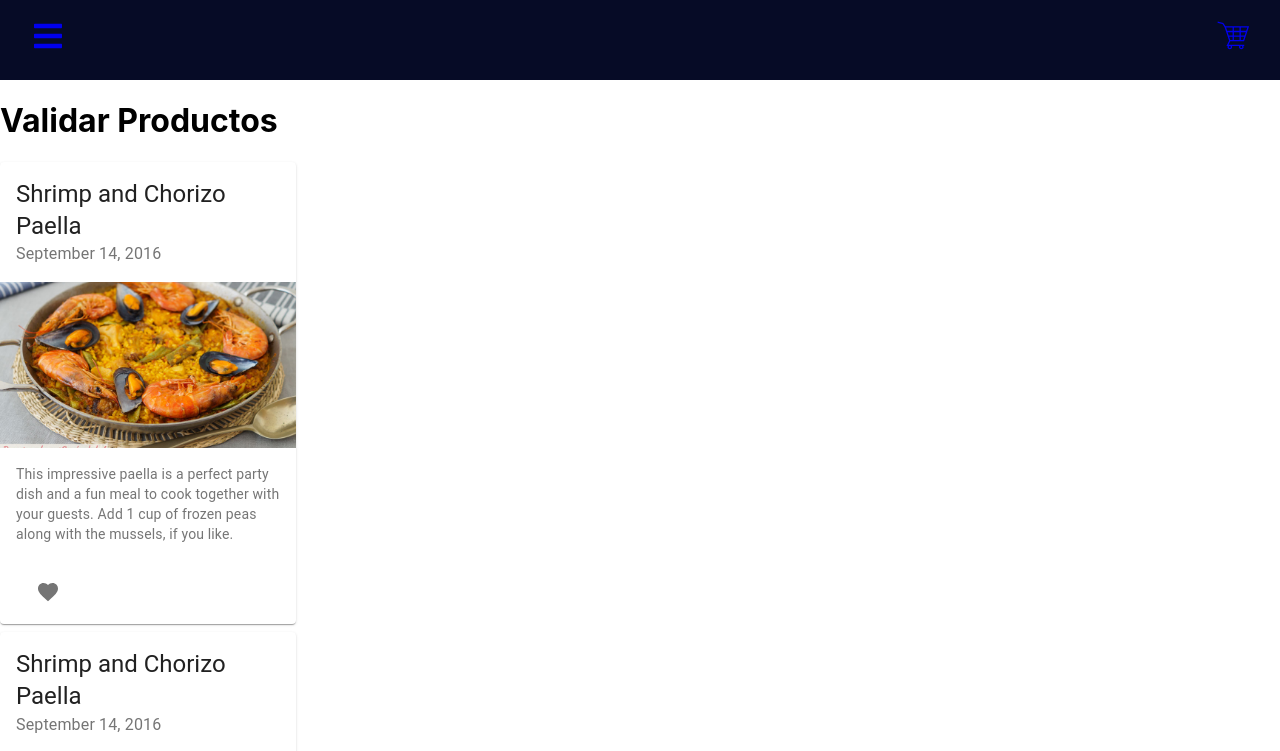
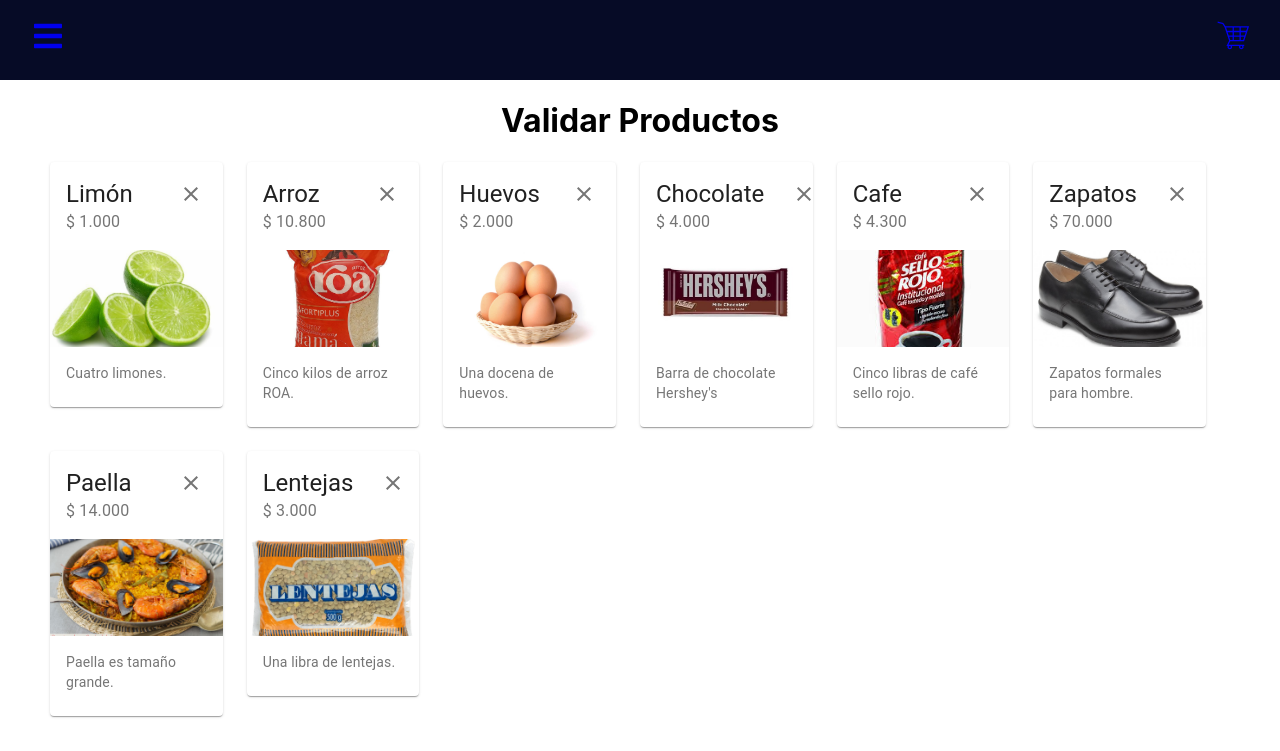
Before and after one commit to IETIM/Front-End, a React (Create React App) app: page /validateCart in a window 1280 px wide. Shown: the top 751 px of the page. Built offline with nearby package versions, Linux system fonts and the light colour scheme.

Commit message:
Validate Cart

```diff
--- a/src/component/validateCart/ValidateCart.js
+++ b/src/component/validateCart/ValidateCart.js
@@ -1,7 +1,6 @@
 import React from 'react';
 import AppBar from "../appbar/AppBar";
 import { makeStyles } from '@material-ui/core/styles';
-import Paper from '@material-ui/core/Paper';
 import Grid from '@material-ui/core/Grid';
 import Button from '@material-ui/core/Button';
 import Card from '@material-ui/core/Card';
@@ -12,7 +11,21 @@ import CardActions from '@material-ui/core/CardActions';
 import IconButton from '@material-ui/core/IconButton';
 import Typography from '@material-ui/core/Typography';
 import FavoriteIcon from '@material-ui/icons/Favorite';
+import arroz from './static/images/arroz.jpg';
+import chocolate from './static/images/chocolate.jpg';
+import huevos from './static/images/huevos.jpg';
+import lentejas from './static/images/lentejas.png';
+import limon from './static/images/limon.jpg';
 import paella from './static/images/paella.jpg';
+import zapatos from './static/images/zapatosHombre.jpg';
+import cafe from './static/images/cafe.jpg';
+import MoreVertIcon from '@material-ui/icons/MoreVert';
+import CloseIcon from '@material-ui/icons/Close';
+import Dialog from '@material-ui/core/Dialog';
+import DialogActions from '@material-ui/core/DialogActions';
+import DialogContent from '@material-ui/core/DialogContent';
+import DialogContentText from '@material-ui/core/DialogContentText';
+import DialogTitle from '@material-ui/core/DialogTitle';
 
 const useStylesAlt = makeStyles((theme) => ({
     root: {
@@ -35,38 +48,76 @@ const useStyles = makeStyles((theme) => ({
   }
 }));
 
+function AlertDialog(props) {
 
 
-function NestedGrid() {
+  return (
+    <div>
+      <Dialog
+        open={props.open}
+        onClose={props.handleClose}
+        aria-labelledby="alert-dialog-title"
+        aria-describedby="alert-dialog-description"
+      >
+        <DialogTitle id="alert-dialog-title">{"¿Eliminar producto?"}</DialogTitle>
+        <DialogContent>
+          <DialogContentText id="alert-dialog-description">
+            ¿Está seguro que desea eliminar el producto?
+            Este cambio no podrá ser anulado.
+          </DialogContentText>
+        </DialogContent>
+        <DialogActions>
+          <Button onClick={() => props.handleClose()} color="primary">
+            Cancelar
+          </Button>
+          <Button onClick={() => props.handleClose(), () => props.deleteProduct(props.id)} color="secondary" autoFocus>
+            Eliminar
+          </Button>
+        </DialogActions>
+      </Dialog>
+    </div>
+  );
+}
+
+function NestedGrid(props) {
     const classes2 = useStylesAlt();
 
-    function RecipeReviewCard() {
+    function RecipeReviewCard(props) {
       const classes = useStyles();
+      const [open, setOpen] = React.useState(false);
+      const handleClickOpen = () => {
+        setOpen(true);
+      };
 
+      const handleClose = () => {
+        setOpen(false);
+      };
+      return (
 
-      return (
-        <Grid item xs={3}>
+        <Grid item xs={2}>
         <Card className={classes.root}>
           <CardHeader
-            title="Shrimp and Chorizo Paella"
-            subheader="September 14, 2016"
+            action={
+              <IconButton aria-label="settings">
+                <CloseIcon onClick = {handleClickOpen}/>
+              </IconButton>
+
+            }
+            title= {props.name}
+            subheader= {"$ " + props.price}
           />
+          <AlertDialog open ={open} handleClickOpen = {handleClickOpen} handleClose = {handleClose}
+            deleteProduct = {props.deleteProduct} id = {props.id}/>
           <CardMedia
             className={classes.media}
-            image={paella}
+            image={props.ruta}
             title="Paella dish"
           />
           <CardContent>
             <Typography variant="body2" color="textSecondary" component="p">
-              This impressive paella is a perfect party dish and a fun meal to cook together with your
-              guests. Add 1 cup of frozen peas along with the mussels, if you like.
+              {props.description}
             </Typography>
           </CardContent>
-          <CardActions disableSpacing>
-            <IconButton aria-label="add to favorites">
-              <FavoriteIcon />
-            </IconButton>
-          </CardActions>
         </Card>
         </Grid>
       );
@@ -75,12 +126,18 @@ function NestedGrid() {
 
     return (
       <div className={classes2.root}>
-        <Grid container spacing={1}>
+        <Grid container spacing={0}>
           <Grid container item xs={12} spacing={3}>
-            <RecipeReviewCard/>
-          </Grid>
-          <Grid container item xs={12} spacing={3}>
-            <RecipeReviewCard/>
+            {props.items.map((item, index) =>
+              <RecipeReviewCard
+                    id = {item.id}
+                    key = {item.name + "_" + index}
+                    name = {item.name}
+                    price = {item.price}
+                    description = {item.description}
+                    ruta = {item.ruta}
+                    deleteProduct = {props.deleteProduct}/>
+            )}
           </Grid>
         </Grid>
       </div>
@@ -91,16 +148,25 @@ export default class ValidateCart extends React.Component {
 
     constructor(props) {
         super(props);
-        this.state = {productsCart: [{name:"Limón",price:"2.000",description:"_"},
-                                    {name:"Pasta",price:"2.000",description:"_"},
-                                    {name:"Arroz",price:"2.000",description:"_"},
-                                    {name:"Salchicha",price:"2.000",description:"_"},
-                                    {name:"Platano",price:"2.000",description:"_"},
-                                    {name:"Papa",price:"2.000",description:"_"},
-                                    {name:"Huevos",price:"2.000",description:"_"},
-                                    {name:"Chicharron",price:"2.000",description:"_"},
-                                    {name:"Cafe",price:"2.000",description:"_"},
-                                    {name:"Lentejas",price:"2.000",description:"_"}]};
+        this.state = {productsCart: [{id: 1, name:"Limón",price:"1.000",description:"Cuatro limones.", ruta: limon},
+                                    {id: 2, name:"Arroz",price:"10.800",description:"Cinco kilos de arroz ROA.", ruta: arroz},
+                                    {id: 3, name:"Huevos",price:"2.000",description:"Una docena de huevos.", ruta: huevos},
+                                    {id: 4, name:"Chocolate",price:"4.000",description:"Barra de chocolate Hershey's", ruta: chocolate},
+                                    {id: 5, name:"Cafe",price:"4.300",description:"Cinco libras de café sello rojo.", ruta: cafe},
+                                    {id: 6, name:"Zapatos",price:"70.000",description:"Zapatos formales para hombre.", ruta: zapatos},
+                                    {id: 7, name:"Paella",price:"14.000",description:"Paella es tamaño grande.", ruta: paella},
+                                    {id: 8, name:"Lentejas",price:"3.000",description:"Una libra de lentejas. ", ruta: lentejas}]};
+
+        this.deleteProduct = this.deleteProduct.bind(this);
+    }
+
+    deleteProduct(id) {
+      var newList = []
+      for (var i = 0; i < this.state.productsCart.length; i++) {
+        var item = this.state.productsCart[i];
+        if (item.id !== id) newList.push(item);
+      }
+      this.setState({productsCart: newList})
     }
 
     render() {
@@ -109,16 +175,19 @@ export default class ValidateCart extends React.Component {
             <div>
                 <AppBar/>
                 <div style = {{height: '80px', width: '100%'}}></div>
-                <div>
+                <div style = {{textAlign: 'center'}}>
                     <header>
                         <h1> Validar Productos </h1>
                     </header>
                 </div>
-                <NestedGrid></NestedGrid>
-                <br></br><br></br><br></br>
-                <Button variant="contained" color="primary" style = {{height: '40px', borderRadius: '4px', position: 'inline-block'}}>
-                    Validar Carrito
-                </Button>
+                <div style = {{paddingLeft: '50px', paddingRight: '50px'}}>
+                  <NestedGrid items = {this.state.productsCart} deleteProduct = {this.deleteProduct}></NestedGrid>
+
+                  <br></br><br></br><br></br>
+                  <Button variant="contained" color="primary" style = {{height: '40px', borderRadius: '4px', position: 'inline-block'}}>
+                      Validar Carrito
+                  </Button>
+                </div>
             </div>
         );
     }
```
Also changed, not shown: src/component/validateCart/static/images/cafe.jpg (added), src/component/validateCart/static/images/zapatosHombre.jpg.
